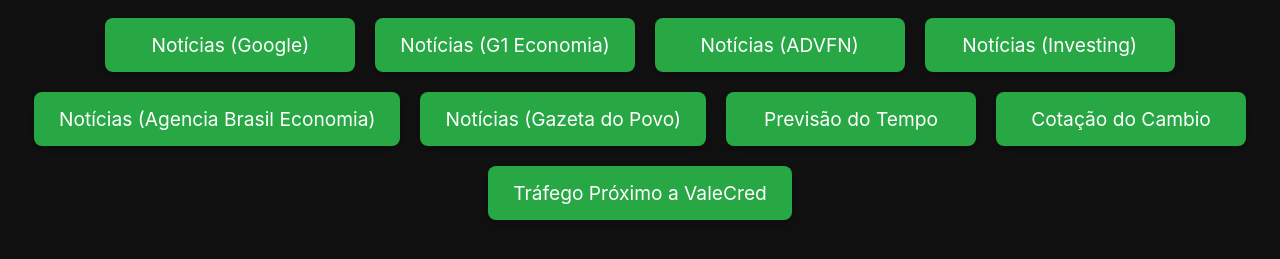
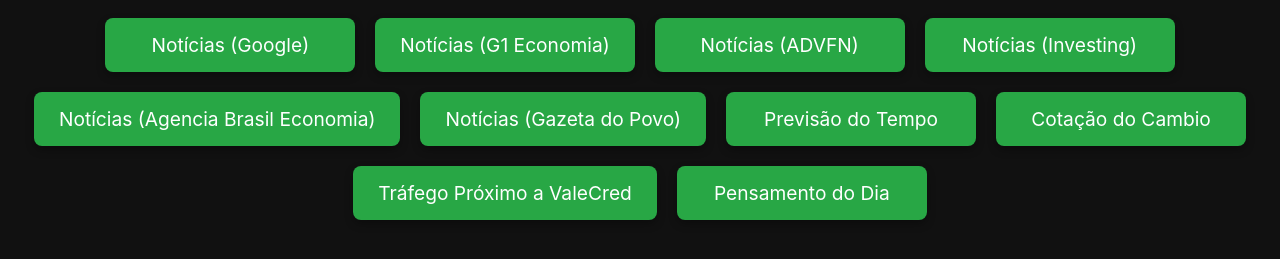
Before and after one commit to RodrigoValecred/noticias-tv, a plain HTML site: page index.html in a window 1280 px wide. Shown: the part 331-590 px from the top of the page. Drawn offline with Linux system fonts and the light colour scheme.

Commit message:
Update index.html
incluido pagina de frases

```diff
--- a/index.html
+++ b/index.html
@@ -56,6 +56,7 @@
         <a href="./tempo_app.html" class="menu-button">Previsão do Tempo</a>
         <a href="./cambio_app.html" class="menu-button">Cotação do Cambio</a>
         <a href="./trafego_app.html" class="menu-button">Tráfego Próximo a ValeCred</a>
+        <a href="./citacoes_app.html" class="menu-button">Pensamento do Dia</a>
 
         <!-- Adicione mais links conforme necessário -->
     </div>
```
